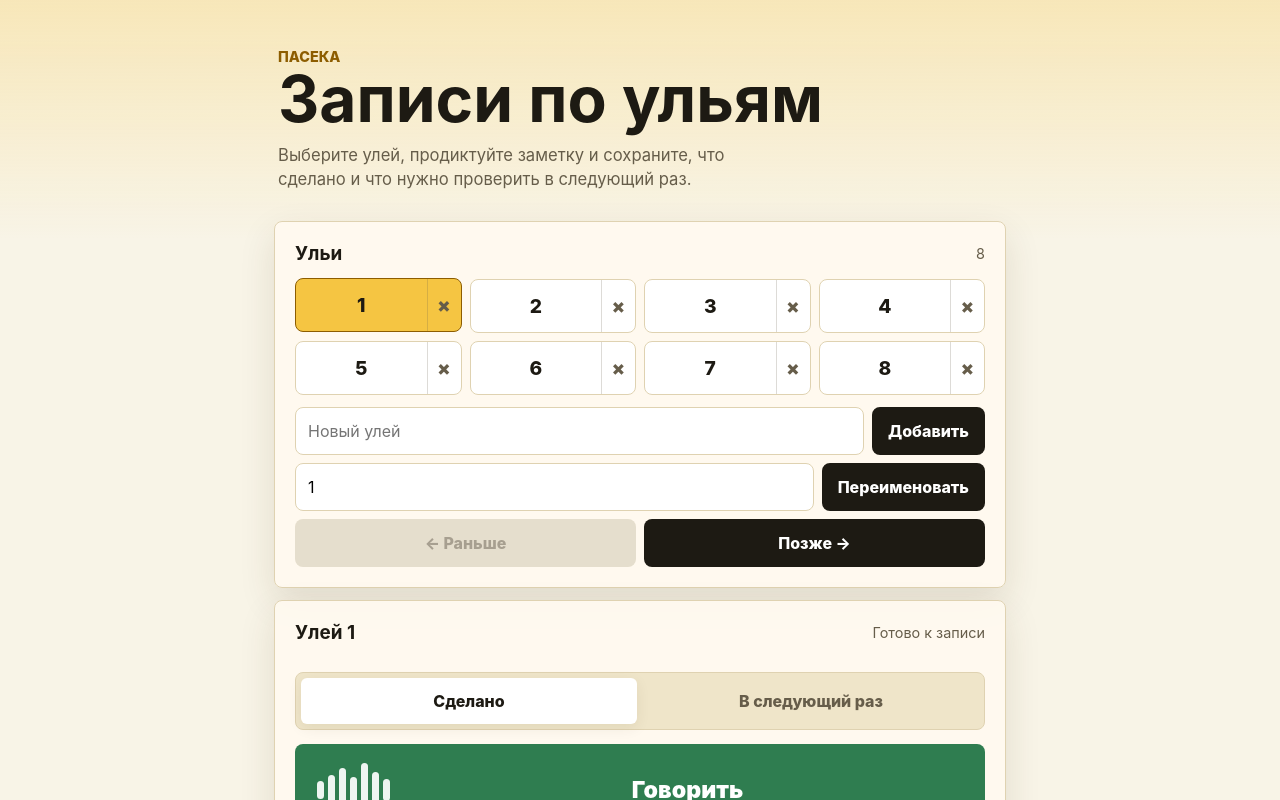
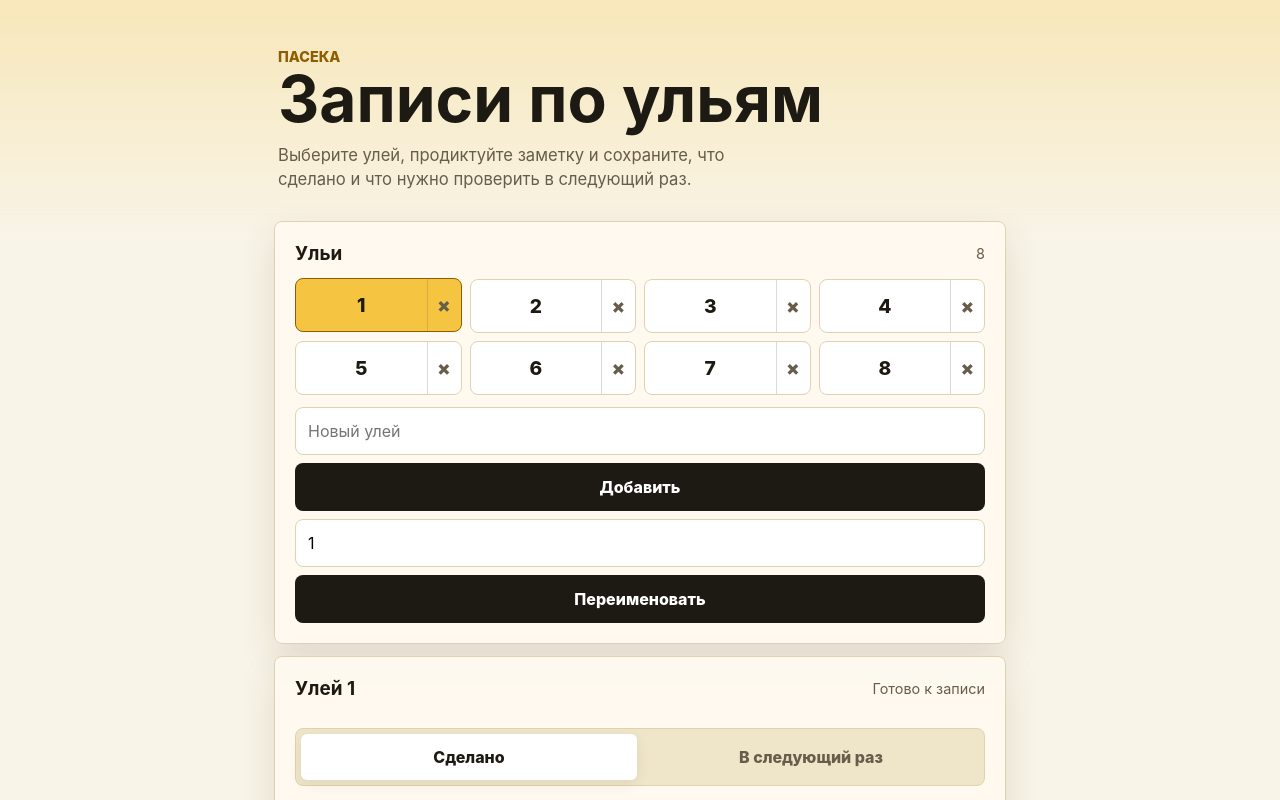
Before and after one commit to zapkothimofej/imker-gift-software, a Next.js app: page / in a window 1280 px wide. Shown: the top 800 px of the page. Built offline with nearby package versions, Linux system fonts and the light colour scheme.

Commit message:
feat: reorder hives with drag and drop

```diff
--- a/app/components/hive-selector.module.css
+++ b/app/components/hive-selector.module.css
@@ -12,6 +12,9 @@
   border: 1px solid #dfd2b1;
   border-radius: 8px;
   background: #ffffff;
+  cursor: grab;
+  touch-action: none;
+  user-select: none;
   transition:
     border-color 160ms ease,
     background-color 160ms ease,
@@ -56,24 +59,13 @@
 }
 
 .addRow,
-.renameRow,
-.orderRow {
+.renameRow {
   display: grid;
   gap: 8px;
   margin-top: 12px;
 }
 
-.addRow,
 .renameRow {
-  grid-template-columns: 1fr auto;
-}
-
-.renameRow {
-  margin-top: 8px;
-}
-
-.orderRow {
-  grid-template-columns: 1fr 1fr;
   margin-top: 8px;
 }
 
@@ -88,8 +80,7 @@
 }
 
 .addRow button,
-.renameRow button,
-.orderRow button {
+.renameRow button {
   min-height: 48px;
   border-radius: 8px;
   padding: 0 16px;
@@ -102,16 +93,19 @@
 }
 
 .addRow button:active,
-.renameRow button:active,
-.orderRow button:active {
+.renameRow button:active {
   transform: translateY(1px);
 }
 
-.orderRow button:disabled {
-  background: #d8cfba;
-  color: #786f5c;
-  cursor: not-allowed;
-  transform: none;
+.dragging {
+  cursor: grabbing;
+  opacity: 0.72;
+  transform: scale(0.98);
+}
+
+.dropTarget {
+  border-color: #2f7d50;
+  box-shadow: inset 0 0 0 2px rgba(47, 125, 80, 0.22);
 }
 
 @media (prefers-reduced-motion: reduce) {
@@ -119,8 +113,7 @@
   .select,
   .delete,
   .addRow button,
-  .renameRow button,
-  .orderRow button {
+  .renameRow button {
     transition: none;
   }
 
--- a/app/components/hive-selector.tsx
+++ b/app/components/hive-selector.tsx
@@ -1,4 +1,4 @@
-import { useEffect, useState } from "react";
+import { useEffect, useRef, useState, type PointerEvent } from "react";
 import type { Hive } from "../lib/hive-state";
 import styles from "./hive-selector.module.css";
 
@@ -9,8 +9,8 @@ type HiveSelectorProps = {
   selectedHive: Hive | undefined;
   selectedHiveId: string;
   onAddHive: () => void;
-  onMoveHive: (hiveId: string, direction: -1 | 1) => void;
   onNewHiveNameChange: (name: string) => void;
+  onReorderHive: (hiveId: string, targetHiveId: string) => void;
   onRemoveHive: (hiveId: string) => void;
   onRenameHive: (hiveId: string, name: string) => void;
   onSelectHive: (hiveId: string) => void;
@@ -23,13 +23,17 @@ export function HiveSelector({
   selectedHive,
   selectedHiveId,
   onAddHive,
-  onMoveHive,
   onNewHiveNameChange,
+  onReorderHive,
   onRemoveHive,
   onRenameHive,
   onSelectHive
 }: HiveSelectorProps) {
   const [renameName, setRenameName] = useState(selectedHive?.name ?? "");
+  const [draggingHiveId, setDraggingHiveId] = useState("");
+  const [dropHiveId, setDropHiveId] = useState("");
+  const dragStartRef = useRef<{ hiveId: string; x: number; y: number } | null>(null);
+  const didDragRef = useRef(false);
 
   useEffect(() => {
     setRenameName(selectedHive?.name ?? "");
@@ -40,9 +44,51 @@ export function HiveSelector({
     onRenameHive(selectedHive.id, renameName);
   }
 
-  const selectedIndex = hives.findIndex((hive) => hive.id === selectedHiveId);
-  const canMoveEarlier = selectedIndex > 0;
-  const canMoveLater = selectedIndex >= 0 && selectedIndex < hives.length - 1;
+  function findHiveIdAtPoint(clientX: number, clientY: number) {
+    const target = document.elementFromPoint(clientX, clientY);
+    return target instanceof HTMLElement ? target.closest<HTMLElement>("[data-hive-id]")?.dataset.hiveId : undefined;
+  }
+
+  function handlePointerDown(event: PointerEvent<HTMLDivElement>, hiveId: string) {
+    if (event.target instanceof HTMLElement && event.target.closest("button[aria-label^='Удалить']")) {
+      return;
+    }
+
+    dragStartRef.current = { hiveId, x: event.clientX, y: event.clientY };
+    didDragRef.current = false;
+    event.currentTarget.setPointerCapture(event.pointerId);
+  }
+
+  function handlePointerMove(event: PointerEvent<HTMLDivElement>) {
+    const dragStart = dragStartRef.current;
+    if (!dragStart) return;
+
+    const distance = Math.hypot(event.clientX - dragStart.x, event.clientY - dragStart.y);
+    if (distance < 8 && !didDragRef.current) return;
+
+    didDragRef.current = true;
+    setDraggingHiveId(dragStart.hiveId);
+
+    const targetHiveId = findHiveIdAtPoint(event.clientX, event.clientY);
+    setDropHiveId(targetHiveId && targetHiveId !== dragStart.hiveId ? targetHiveId : "");
+  }
+
+  function handlePointerUp(event: PointerEvent<HTMLDivElement>) {
+    const dragStart = dragStartRef.current;
+    if (!dragStart) return;
+
+    const targetHiveId = findHiveIdAtPoint(event.clientX, event.clientY) ?? dropHiveId;
+    if (didDragRef.current && targetHiveId && targetHiveId !== dragStart.hiveId) {
+      onReorderHive(dragStart.hiveId, targetHiveId);
+    } else if (!didDragRef.current) {
+      onSelectHive(dragStart.hiveId);
+    }
+
+    dragStartRef.current = null;
+    didDragRef.current = false;
+    setDraggingHiveId("");
+    setDropHiveId("");
+  }
 
   return (
     <section className="panel" aria-labelledby="hive-title">
@@ -52,7 +98,21 @@ export function HiveSelector({
       </div>
       <div className={styles.grid} role="list" aria-label="Список ульев">
         {hives.map((hive) => (
-          <div className={hive.id === selectedHiveId ? `${styles.tile} ${styles.active}` : styles.tile} key={hive.id} role="listitem">
+          <div
+            className={[
+              styles.tile,
+              hive.id === selectedHiveId ? styles.active : "",
+              hive.id === draggingHiveId ? styles.dragging : "",
+              hive.id === dropHiveId ? styles.dropTarget : ""
+            ].filter(Boolean).join(" ")}
+            data-hive-id={hive.id}
+            key={hive.id}
+            onPointerCancel={handlePointerUp}
+            onPointerDown={(event) => handlePointerDown(event, hive.id)}
+            onPointerMove={handlePointerMove}
+            onPointerUp={handlePointerUp}
+            role="listitem"
+          >
             <button className={styles.select} onClick={() => onSelectHive(hive.id)} type="button">
               {hive.name}
             </button>
@@ -96,22 +156,6 @@ export function HiveSelector({
           Переименовать
         </button>
       </div>
-      <div className={styles.orderRow}>
-        <button
-          disabled={!selectedHive || !canMoveEarlier}
-          onClick={() => selectedHive && onMoveHive(selectedHive.id, -1)}
-          type="button"
-        >
-          ← Раньше
-        </button>
-        <button
-          disabled={!selectedHive || !canMoveLater}
-          onClick={() => selectedHive && onMoveHive(selectedHive.id, 1)}
-          type="button"
-        >
-          Позже →
-        </button>
-      </div>
       {error ? <p className="error compact">{error}</p> : null}
     </section>
   );
--- a/app/hooks/use-hive-manager.ts
+++ b/app/hooks/use-hive-manager.ts
@@ -100,23 +100,16 @@ export function useHiveManager({ notes, setNotes, setStatus }: UseHiveManagerPro
     setStatus("Улей удален");
   }
 
-  function moveHive(hiveId: string, direction: -1 | 1) {
+  function reorderHive(hiveId: string, targetHiveId: string) {
     const currentIndex = hives.findIndex((hive) => hive.id === hiveId);
-    const nextIndex = currentIndex + direction;
+    const targetIndex = hives.findIndex((hive) => hive.id === targetHiveId);
 
-    if (currentIndex < 0) return;
-
-    if (nextIndex < 0 || nextIndex >= hives.length) {
-      setHiveError(direction < 0 ? "Этот улей уже первый." : "Этот улей уже последний.");
-      return;
-    }
+    if (currentIndex < 0 || targetIndex < 0 || currentIndex === targetIndex) return;
 
     setHives((current) => {
       const reordered = [...current];
-      [reordered[currentIndex], reordered[nextIndex]] = [
-        reordered[nextIndex],
-        reordered[currentIndex]
-      ];
+      const [movedHive] = reordered.splice(currentIndex, 1);
+      reordered.splice(targetIndex, 0, movedHive);
       return reordered;
     });
     setHiveError("");
@@ -128,8 +121,8 @@ export function useHiveManager({ notes, setNotes, setStatus }: UseHiveManagerPro
     hiveError,
     hiveNotes,
     hives,
-    moveHive,
     newHiveName,
+    reorderHive,
     removeHive,
     renameHive,
     selectedHive,
--- a/app/page.tsx
+++ b/app/page.tsx
@@ -156,8 +156,8 @@ export default function Home() {
         hives={hiveManager.hives}
         newHiveName={hiveManager.newHiveName}
         onAddHive={hiveManager.addHive}
-        onMoveHive={hiveManager.moveHive}
         onNewHiveNameChange={hiveManager.setNewHiveName}
+        onReorderHive={hiveManager.reorderHive}
         onRemoveHive={hiveManager.removeHive}
         onRenameHive={hiveManager.renameHive}
         onSelectHive={hiveManager.setSelectedHiveId}
```
Also changed, not shown: 1 other file (tests, documents, lock files or other folders).
